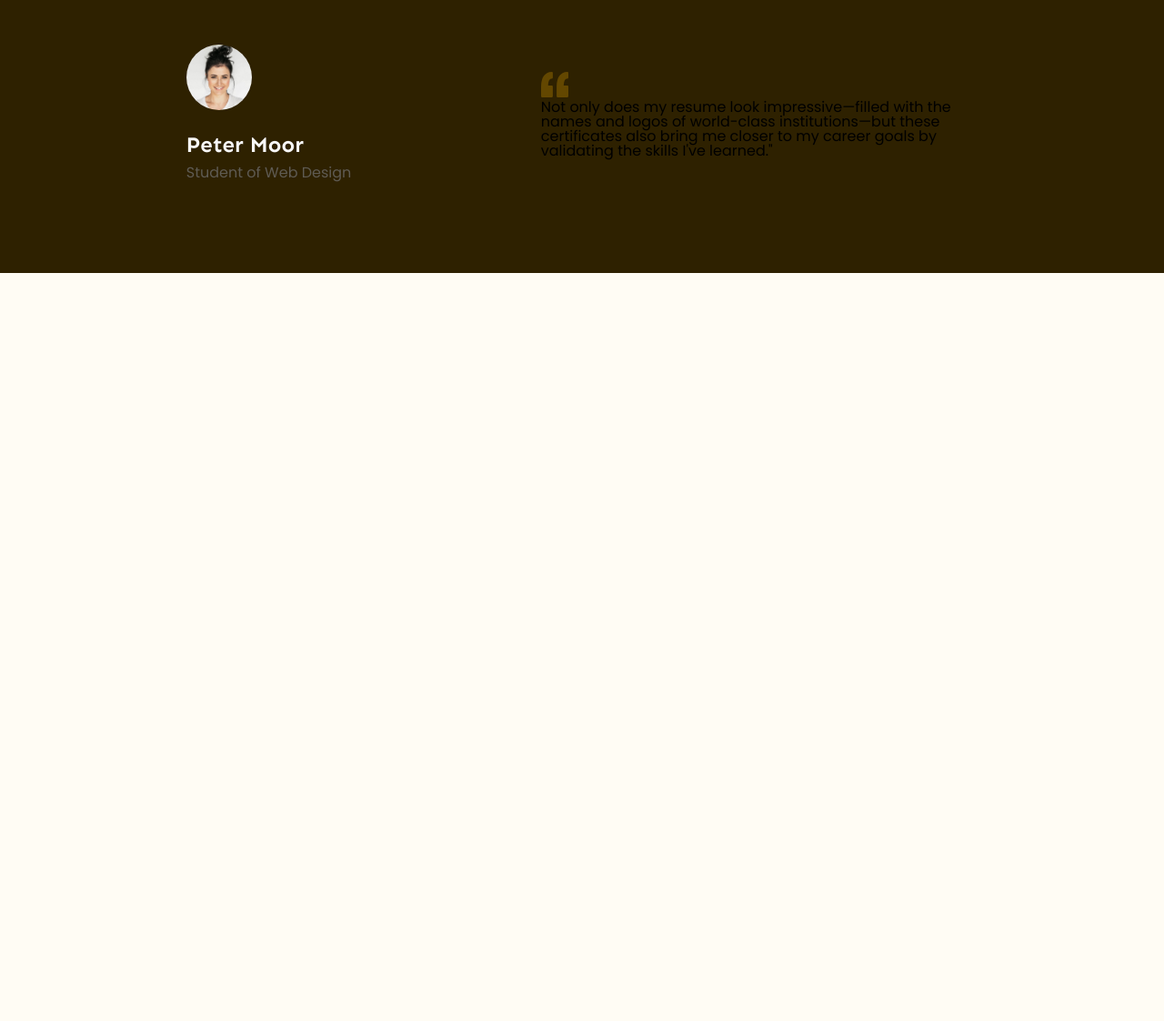
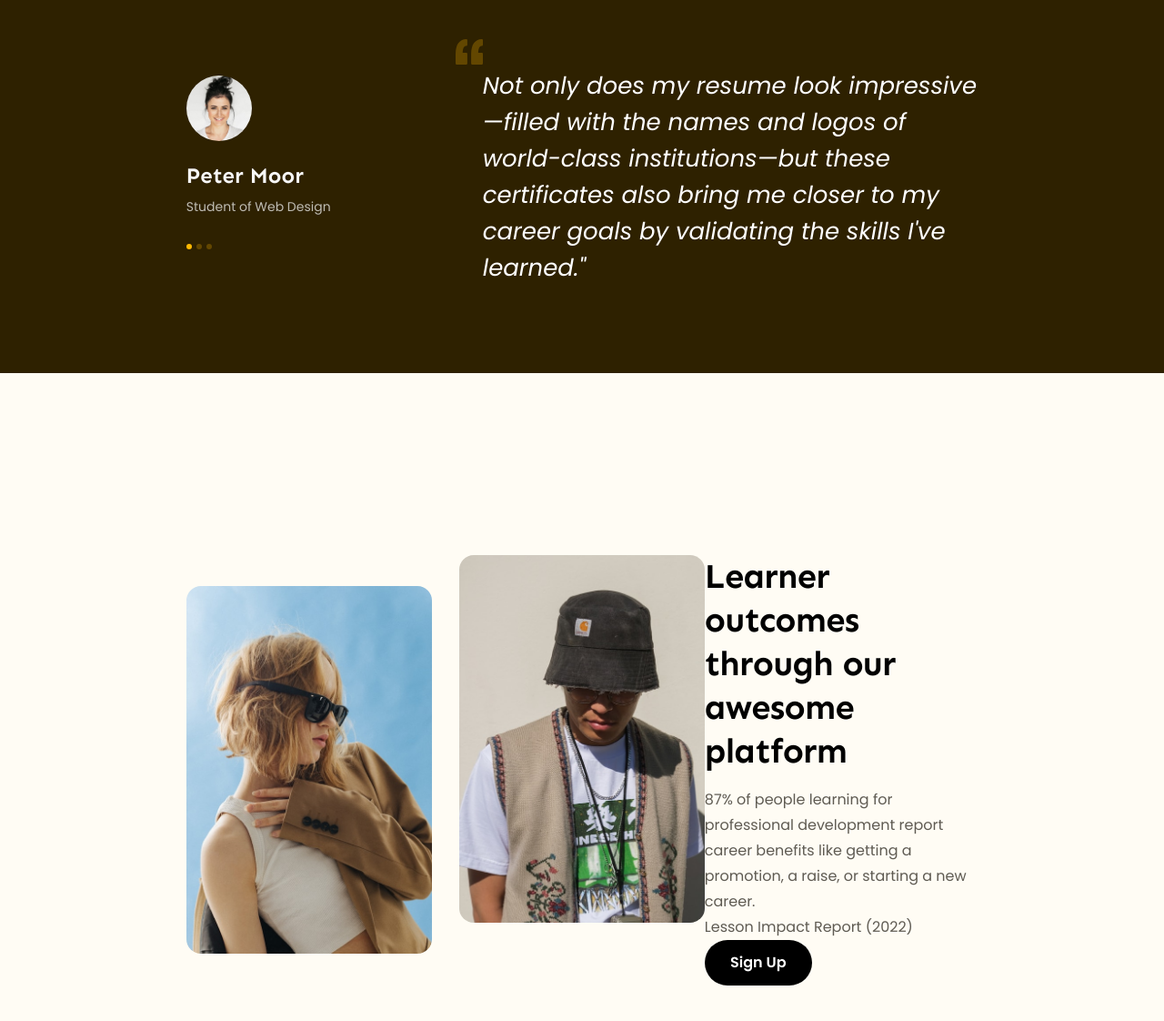
Before and after one commit to minhkhoi0702/htmlcss-project-02, a plain HTML site: page index.html in a window 1280 px wide. Shown: the part 2048-3170 px from the top of the page at 91% size. Before the commit the page ends 2348 px from the top, so only its background shows below. Drawn offline with Linux system fonts and the light colour scheme.

Commit message:
update features

```diff
--- a/assets/css/styles.css
+++ b/assets/css/styles.css
@@ -61,6 +61,12 @@ a {
     font-weight: 400;
     font-size: 16px;
     line-height: 1.75;
+    color: var(--p-color);
+}
+.desc-item {
+    font-weight: 400;
+    font-size: 1.4rem;
+    line-height: 1.86;
     color: var(--p-color);
 }
 .btn {
@@ -341,14 +347,18 @@ section {
 .feedback {
     background: #2e2100;
 }
+.feedback-list{
+    display: flex;
+    overflow: hidden;
+}
 .feedback .feedback-item {
+    width: 100%;
     display: flex;
     align-items: center;
-    gap: 200px;
+    justify-content: space-between;
+    flex-shrink: 0;
 }
-.feedback .info {
-    min-width: 190px;
-}
+
 .feedback .info .avatar {
     width: 72px;
     height: 72px;
@@ -362,9 +372,68 @@ section {
     font-size: 2.4rem;
     line-height: 1.42;
     color: #f7f7f7;
+    margin-bottom: 4px;
+}
+.feedback .info .desc-item{
+    color: #BFBCB3;
+    margin-bottom: 28px;
+}
+
+.feedback .dots{
+    display: flex
+}
+
+.feedback .dot{
+    width: 6px;
+    height: 6px;
+    border-radius: 50%;
+    background: #634700;
+    margin-right: 5px;
+
+}
+.feedback .dot.active{
+    background-color: #ffb900;
+}
+
+.feedback .content{
+    width: 66%;
+}
+.feedback-item blockquote{
+    margin-left: 30px;
+    font-family: 'Poppins';
+    font-style: italic;
+    font-size: 26px;
+    line-height: 40px;
+
+
+
+    color: #FFFFFF;
+
 }
 /* Features */
+.features{
+    padding: 200px 16%;
+}
+.features .body{
+    display: flex
+}
+.features .images{
+    display: flex;
+    gap: 30px;
 
+}
+.features .images img{
+    width: 270px;
+    height: 404px;
+    object-fit: cover;
+    border-radius: 16px
+}
+.features img.lower{
+    margin-top: 34px;
+}
+.features .content{
+
+}
 /* Blog */
 
 /* Footer */ ;
--- a/index.html
+++ b/index.html
@@ -188,7 +188,7 @@
                                     <span class="value">4.5</span>
                                 </div>
                             </div>
-                            <p class="desc desc-item">
+                            <p class="desc-item">
                                 Get the best course, gain knowledge and shine
                                 for your future career.
                             </p>
@@ -217,7 +217,7 @@
                                     <span class="value">4.5</span>
                                 </div>
                             </div>
-                            <p class="desc desc-item">
+                            <p class="desc-item">
                                 Get the best course, gain knowledge and shine
                                 for your future career.
                             </p>
@@ -246,7 +246,7 @@
                                     <span class="value">4.5</span>
                                 </div>
                             </div>
-                            <p class="desc desc-item">
+                            <p class="desc-item">
                                 Get the best course, gain knowledge and shine
                                 for your future career.
                             </p>
@@ -261,6 +261,7 @@
             <!-- Feedback -->
             <section class="feedback">
                 <div class="feedback-list">
+                    <!--feedback 1  -->
                     <div class="feedback-item">
                         <div class="info">
                             <img
@@ -269,9 +270,9 @@
                                 class="avatar"
                             />
                             <p class="custom-name">Peter Moor</p>
-                            <p class="desc">Student of Web Design</p>
+                            <p class="desc-item">Student of Web Design</p>
                             <div class="dots">
-                                <span class="dot"></span>
+                                <span class="dot active"></span>
                                 <span class="dot"></span>
                                 <span class="dot"></span>
                             </div>
@@ -291,6 +292,82 @@
                             </blockquote>
                         </div>
                     </div>
+                    <!--feedback 2  -->
+                    <div class="feedback-item">
+                        <div class="info">
+                            <img
+                                src="./assets/img/feedback-avatar-2.jpg"
+                                alt=""
+                                class="avatar"
+                            />
+                            <p class="custom-name">Peter Moor</p>
+                            <p class="desc-item">Student of Web Design</p>
+                            <div class="dots">
+                                <span class="dot"></span>
+                                <span class="dot active"></span>
+                                <span class="dot"></span>
+                            </div>
+                        </div>
+                        <div class="content">
+                            <img
+                                src="./assets/icons/open-quotes.svg"
+                                alt=""
+                                class="open-quotes"
+                            />
+                            <blockquote>
+                                Not only does my resume look impressive—filled
+                                with the names and logos of world-class
+                                institutions—but these certificates also bring
+                                me closer to my career goals by validating the
+                                skills I've learned."
+                            </blockquote>
+                        </div>
+                    </div>
+                    <!--feedback 3  -->
+                    <div class="feedback-item">
+                        <div class="info">
+                            <img
+                                src="./assets/img/feedback-avatar-3.jpg"
+                                alt=""
+                                class="avatar"
+                            />
+                            <p class="custom-name">Peter Moor</p>
+                            <p class="desc-item">Student of Web Design</p>
+                            <div class="dots">
+                                <span class="dot"></span>
+                                <span class="dot"></span>
+                                <span class="dot active"></span>
+                            </div>
+                        </div>
+                        <div class="content">
+                            <img
+                                src="./assets/icons/open-quotes.svg"
+                                alt=""
+                                class="open-quotes"
+                            />
+                            <blockquote>
+                                Not only does my resume look impressive—filled
+                                with the names and logos of world-class
+                                institutions—but these certificates also bring
+                                me closer to my career goals by validating the
+                                skills I've learned."
+                            </blockquote>
+                        </div>
+                    </div>
+                </div>
+            </section>
+            <section class="features">
+                <div class="body">
+                    <div class="images">
+                        <img src="./assets/img/feature-1.jpg" alt="" class="lower">
+                        <img src="./assets/img/feature-2.jpg" alt="">
+                    </div>
+                    <div class="content">
+                        <h2 class="heading lv2">Learner outcomes through our awesome platform</h2>
+                        <p class="desc">87% of people learning for professional development report career benefits like getting a promotion, a raise, or starting a new career.</p>
+                        <p class="desc">Lesson Impact Report (2022)</p>
+                        <a href="#!" class="btn">Sign Up</a>
+                    </div>
                 </div>
             </section>
         </main>
```
